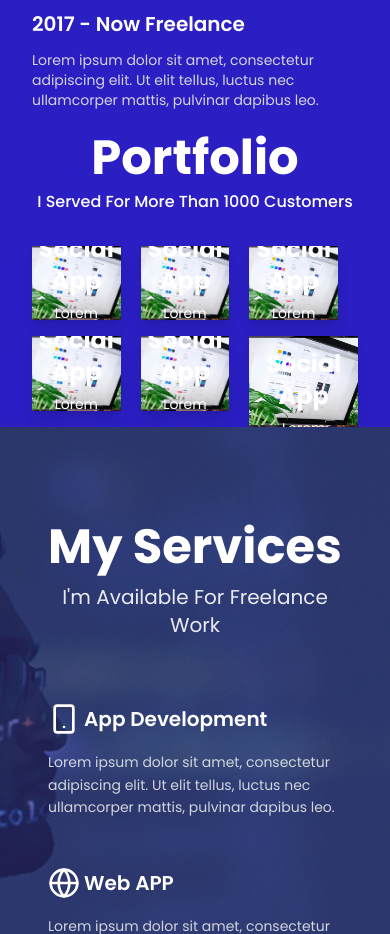
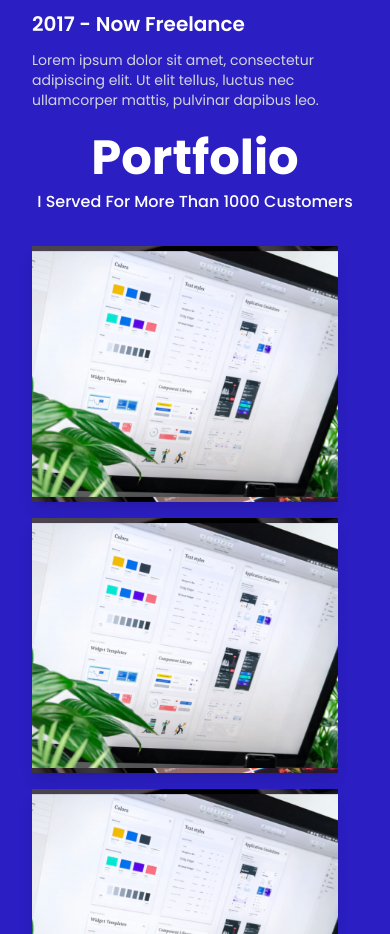
Before and after one commit to fatinishraqprapya25/Personal-Portfolio-React-Template, a React (Vite) app: page / in a window 390 px wide. Shown: the part 2524-3458 px from the top of the page. Built offline with nearby package versions, Linux system fonts and the light colour scheme.

Commit message:
Portfolio Section Optimized

```diff
--- a/src/components/home/Portfolio.jsx
+++ b/src/components/home/Portfolio.jsx
@@ -4,11 +4,11 @@ import SinglePortfolio from "./SinglePortfolio";
 import Image from "../../assets/work.jpeg";
 
 export default function Portfolio() {
-    return <section className="bg-[#2b1ec2]">
+    return <section className="bg-[#2b1ec2] pb-15 md:pb-50">
         <Container>
             <SectionHeader title="Portfolio" content="I Served For More Than 1000 Customers" />
 
-            <div className="grid grid-cols-3 space-y-4 space-x-5 mt-8">
+            <div className="grid grid-cols-1 md:grid-cols-3 space-y-4 space-x-5 mt-8">
                 <SinglePortfolio image={Image} heading="Social App" content="Lorem ipsum dolor sit amet consectetur, adipisicing elit." />
                 <SinglePortfolio image={Image} heading="Social App" content="Lorem ipsum dolor sit amet consectetur, adipisicing elit." />
                 <SinglePortfolio image={Image} heading="Social App" content="Lorem ipsum dolor sit amet consectetur, adipisicing elit." />
```
